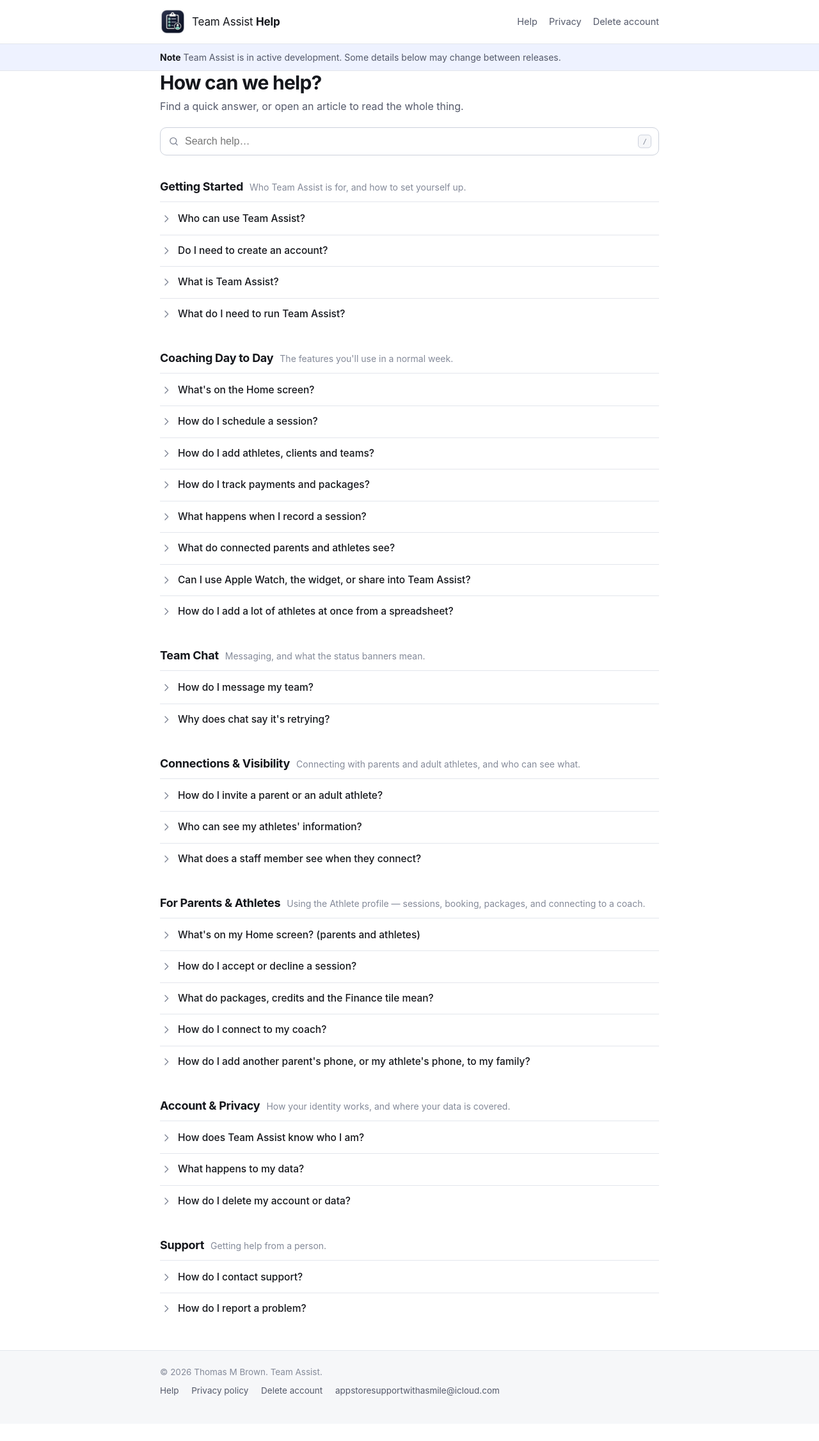
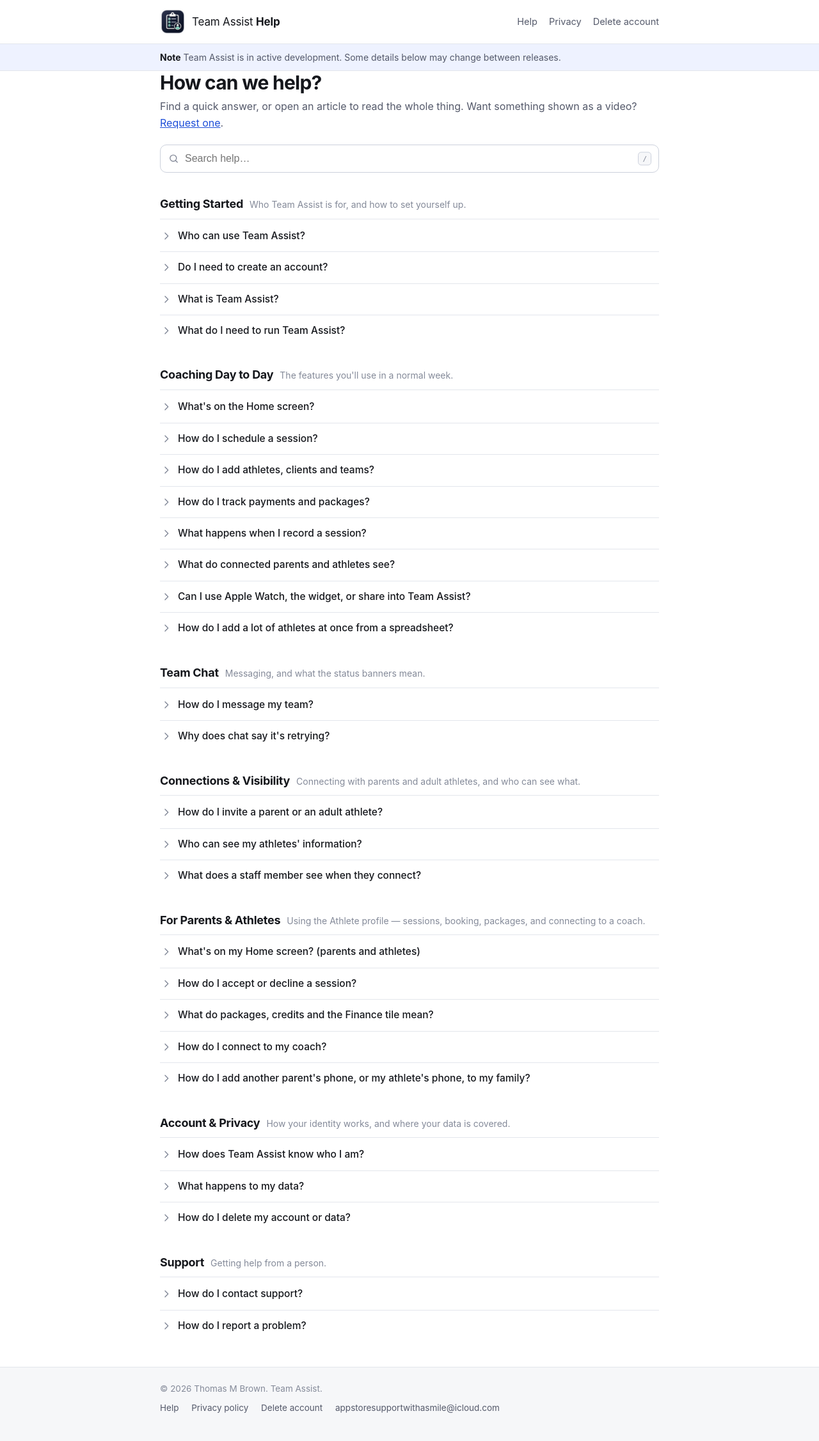
Before and after one commit to mytombrown/team-assist-help, a Jekyll site: the page built from index.html, in a window 1280 px wide. Shown: the whole page at 64% size. Built offline with Jekyll 4.4.1, drawn with Linux system fonts in a browser that asks for light colours; before the commit the page ends 2226 px from its top, so only the background shows below that.

Commit message:
Help: spreadsheet-import how-to video + Request a how-to video form
- import-athletes-csv: 16 s clip with captions and tap rings, demo data,
  recorded from build 230's code. Layout gains a reusable video field.
- /request-a-video/: opens the user's email with the request filled in;
  linked from every article and the home page.

Co-Authored-By: Claude Opus 5.5 <noreply@anthropic.com>

```diff
--- a/assets/css/style.css
+++ b/assets/css/style.css
@@ -181,3 +181,17 @@ footer.site a:hover{color:var(--accent);text-decoration:underline}
   details.qa{border:0}
   .qa-body{display:block!important}
 }
+
+/* Request a how-to video */
+.video-ask{margin-top:18px}
+.request-form{display:flex;flex-direction:column;gap:8px;margin-top:18px}
+.request-form label{font-weight:600;font-size:14.5px;margin-top:8px}
+.request-form .optional{font-weight:400;color:var(--faint)}
+.request-form textarea,.request-form input{font:inherit;padding:10px 12px;border:1px solid var(--line);border-radius:8px;background:var(--sunken);color:inherit;width:100%;box-sizing:border-box}
+.request-form button{margin-top:14px;align-self:flex-start;font:inherit;font-weight:600;padding:10px 18px;border:0;border-radius:8px;background:var(--accent);color:#fff;cursor:pointer}
+.request-note{font-size:13.5px;color:var(--dim);margin:6px 0 0}
+
+/* How-to video (front matter: video, video_caption) */
+.howto-video{margin:0 0 24px;text-align:center}
+.howto-video video{width:100%;max-width:300px;border-radius:22px;border:1px solid var(--line);background:#000}
+.howto-video figcaption{font-size:13px;color:var(--faint);margin-top:6px}
--- a/index.html
+++ b/index.html
@@ -11,7 +11,8 @@ title: Help Center
     <time datetime="{{ site_updated }}">{{ site_updated | date: "%-d %B %Y" }}</time>
   </p>
   {% endif %}
-  <p>Find a quick answer, or open an article to read the whole thing.</p>
+  <p>Find a quick answer, or open an article to read the whole thing.
+  Want something shown as a video? <a href="{{ '/request-a-video/' | relative_url }}">Request one</a>.</p>
   <div class="searchwrap">
     <svg viewBox="0 0 24 24" fill="none" stroke="currentColor" stroke-width="2" stroke-linecap="round" aria-hidden="true"><circle cx="11" cy="11" r="7"/><path d="M20 20l-3.5-3.5"/></svg>
     <input id="q" type="search" placeholder="Search help…" autocomplete="off" spellcheck="false" aria-label="Search help articles">
```
Also changed, not shown: _articles/import-athletes-csv.md (+4 -1 lines), _layouts/article.html (+12 -0 lines), request-a-video.html (added, +44 -0 lines), 1 other file.
